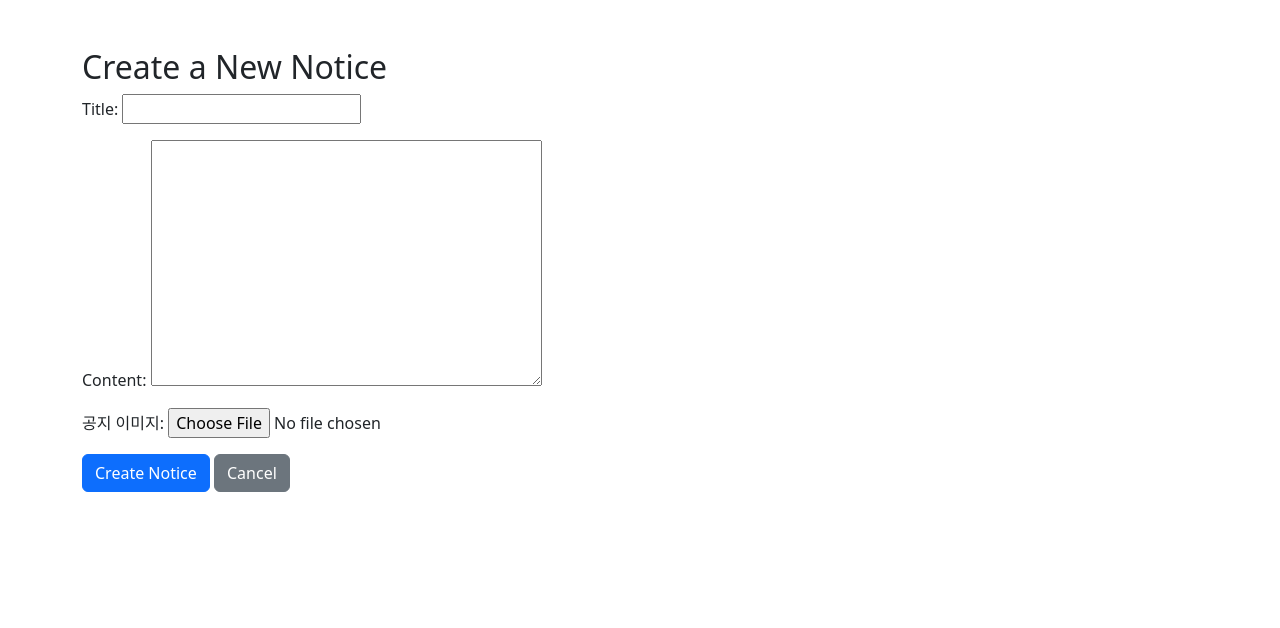
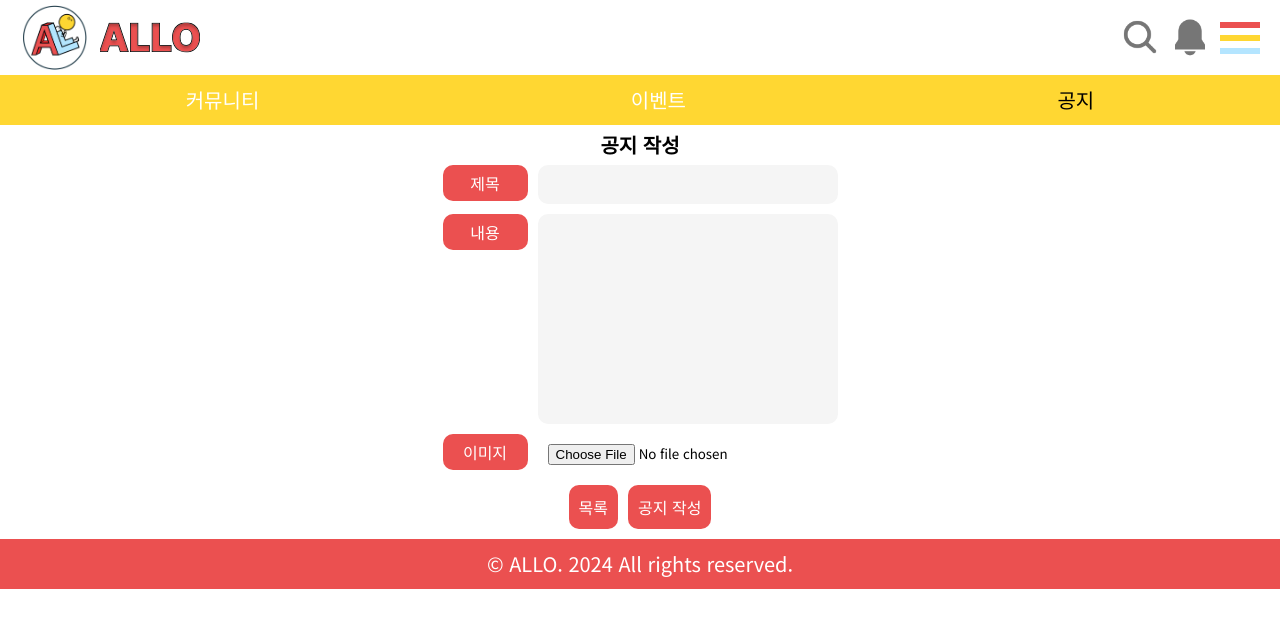
Before and after one commit to TEAM-ALLO/ALLO, a Django app: page /community/notices/create/ in a window 1280 px wide. Shown: the top 628 px of the page. Run offline with Django 4.2, Linux system fonts and the light colour scheme; the visitor is signed in with stand-in values (Sample User, id 1).

Commit message:
feat: 공지 리스트 및 디테일 페이지

```diff
--- a/static/css/community/community_list.css
+++ b/static/css/community/community_list.css
@@ -1,3 +1,9 @@
+.community-categoty {
+    color: #fff !important;
+}
+.community-categoty-selected {
+    color: black !important;
+}
 .community-header {
     width: 100%;
     background-color: var(--main--yellow--color);
--- a/static/css/community/event_list.css
+++ b/static/css/community/event_list.css
@@ -1,3 +1,9 @@
+.community-category {
+    color: #fff !important;
+}
+.community-category-selected {
+    color: black !important;
+}
 .community-header {
     width: 100%;
     background-color: var(--main--yellow--color);
@@ -7,9 +13,6 @@
     justify-content: space-around;
     color: #fff;
     font-size: 20px;
-}
-.community-category:nth-child(1) {
-    color: black;
 }
 .button-group {
     margin: 10px;
@@ -75,7 +78,7 @@
     margin-left: calc(100% - 100px - 10%);
     display: flex;
     justify-content: center;
-
+    margin-top: 10px;
 }
 .event-btn a {
     height: 25px;
--- /dev/null
+++ b/static/css/community/notice_form.css
@@ -0,0 +1,63 @@
+.notice-form-title {
+    font-size: 20px;
+    font-weight: bold;
+    text-align: center;
+    margin: 10px 0;
+}
+.notice-form-container {
+    display: flex;
+    flex-direction: column;
+    gap: 10px;
+}
+.notice-form-container div {
+    display: flex;
+    justify-content: center;
+    align-items: flex-start;
+    gap: 10px;
+}
+.notice-form-container div div {
+    background-color: var(--main--red--color);
+    padding: 10px;
+    border-radius: 10px;
+    color: #fff;
+    display: inline-block;
+    width: 85px;
+    text-align: center;
+    height: 36px;
+}
+.notice-form-container input,
+.notice-form-container textarea {
+    border: 0;
+    background-color: var(--light--gray--color);
+    border-radius: 10px;
+    padding: 10px;
+    width: 300px;
+}
+.notice-form-container textarea {
+    resize: none;
+}
+.notice-form-container textarea:focus {
+    outline: none;
+}
+#id_image {
+    background-color: #fff;
+    cursor: pointer;
+}
+.notice-form-btns {
+    display: flex;
+    gap: 10px;
+    margin-bottom: 10px;
+}
+.notice-form-btns button,
+.notice-form-btns a {
+    background-color: var(--main--red--color);
+    color: #fff !important;
+    border-radius: 10px;
+    padding: 10px;
+    font-size: 16px;
+    height: 44px;
+}
+.notice-form-btns a {
+    display: flex;
+    align-items: center;
+}
--- a/templates/community/chatroom_detail.html
+++ b/templates/community/chatroom_detail.html
@@ -6,9 +6,9 @@
 {% endblock %}
 {% block content %}
 <div class="community-header">
-    <div class="community-categoty"><a href="{% url 'community_user:event_list' %}">이벤트</a></div>
-    <div class="community-categoty"><a href="{% url 'community_user:chatroom_list' %}">채팅방</a></div>
-    <div class="community-categoty"><a href="{% url 'community_user:post_list' %}">커뮤니티</a></div>
+    <div class="community-category"><a href="{% url 'community_user:post_list' %}">커뮤니티</a></div>
+    <div class="community-category"><a href="{% url 'community_user:event_list' %}">이벤트</a></div>
+    <div class="community-category"><a href="{% url 'community_user:notice_list' %}">공지</a></div>
 </div>
 <h2 class="receiver-username">{{ receiver.username }}님과의 채팅</h2>
     <div class="chatroom-detail-big-container" id="chat-messages">
--- a/templates/community/chatroom_list.html
+++ b/templates/community/chatroom_list.html
@@ -5,9 +5,9 @@
 {% endblock %}
 {% block content %}
 <div class="community-header">
-    <div class="community-categoty"><a href="{% url 'community_user:event_list' %}">이벤트</a></div>
-    <div class="community-categoty"><a href="{% url 'community_user:chatroom_list' %}">채팅방</a></div>
-    <div class="community-categoty"><a href="{% url 'community_user:post_list' %}">커뮤니티</a></div>
+    <div class="community-category"><a href="{% url 'community_user:post_list' %}">커뮤니티</a></div>
+    <div class="community-category"><a href="{% url 'community_user:event_list' %}">이벤트</a></div>
+    <div class="community-category"><a href="{% url 'community_user:notice_list' %}">공지</a></div>
 </div>
 <h3 class="community-chatroom-title">친구와 채팅을 시작해보세요!</h3>
 <!-- <h4 class="community-friend-title">친구 목록</h4> -->
--- a/templates/community/notice_form.html
+++ b/templates/community/notice_form.html
@@ -1,36 +1,32 @@
-<!DOCTYPE html>
-<html lang="en">
-<head>
-    <meta charset="UTF-8">
-    <meta name="viewport" content="width=device-width, initial-scale=1.0">
-    <title>Create Notice</title>
-    <!-- Bootstrap CSS 예시 (원하는 CSS 라이브러리를 사용할 수 있습니다.) -->
-    <link href="https://cdn.jsdelivr.net/npm/bootstrap@5.3.0/dist/css/bootstrap.min.css" rel="stylesheet">
-</head>
-<body>
-    <div class="container mt-5">
-        <h2>Create a New Notice</h2>
-        <form method="post" enctype="multipart/form-data">
+{% extends 'base.html' %}
+{% block head %}
+<link rel="stylesheet" href="/static/css/community/event_list.css">
+<link rel="stylesheet" href="/static/css/community/notice_form.css">
+{% endblock %}
+{% block content %}
+<div class="community-header">
+    <div class="community-category"><a href="{% url 'community_user:post_list' %}">커뮤니티</a></div>
+    <div class="community-category"><a href="{% url 'community_user:event_list' %}">이벤트</a></div>
+    <div class="community-category community-category-selected"><a href="{% url 'community_user:notice_list' %}">공지</a></div>
+</div>
+<h2 class="notice-form-title">공지 작성</h2>
+<form method="post" enctype="multipart/form-data" class="notice-form-container">
     {% csrf_token %}
-            <div class="mb-3">
-                {{ form.title.label_tag }}
+    <div>
+        <div>제목</div>
         {{ form.title }}
     </div>
-            <div class="mb-3">
-                {{ form.content.label_tag }}
+    <div>
+        <div>내용</div>
         {{ form.content }}
     </div>
-            <div class="mb-3">
-                {{ form.image.label_tag }}
+    <div>
+        <div>이미지</div>
         {{ form.image }}
     </div>
-            <button type="submit" class="btn btn-primary">Create Notice</button>
-            <a href="{% url 'community_user:notice_list' %}" class="btn btn-secondary">Cancel</a>
+    <div class="notice-form-btns">
+        <a href="{% url 'community_user:notice_list' %}">목록</a>
+        <button type="submit">공지 작성</button>
+    </div>
 </form>
-    </div>
-
-    <!-- Bootstrap JS and dependencies (Optional) -->
-    <script src="https://cdn.jsdelivr.net/npm/@popperjs/core@2.11.6/dist/umd/popper.min.js"></script>
-    <script src="https://cdn.jsdelivr.net/npm/bootstrap@5.3.0/dist/js/bootstrap.min.js"></script>
-</body>
-</html>
+{% endblock %}
--- a/templates/community/post_detail.html
+++ b/templates/community/post_detail.html
@@ -5,9 +5,9 @@
 {% endblock %}
 {% block content %}
 <div class="community-header">
+    <div class="community-category community-categoty-selected"><a href="{% url 'community_user:post_list' %}">커뮤니티</a></div>
     <div class="community-category"><a href="{% url 'community_user:event_list' %}">이벤트</a></div>
-    <div class="community-category"><a href="{% url 'community_user:chatroom_list' %}">채팅방</a></div>
-    <div class="community-category"><a href="{% url 'community_user:post_list' %}">커뮤니티</a></div>
+    <div class="community-category"><a href="{% url 'community_user:notice_list' %}">공지</a></div>
 </div>
 <div class="post-detail-big-container">
     <div class="post-detail-top">
--- a/templates/community/post_form.html
+++ b/templates/community/post_form.html
@@ -5,9 +5,9 @@
 {% endblock %}
 {% block content %}
 <div class="community-header">
-    <div class="community-categoty">이벤트</div>
-    <div class="community-categoty">채팅방</div>
-    <div class="community-categoty">자유게시판</div>
+    <div class="community-category community-categoty-selected"><a href="{% url 'community_user:post_list' %}">커뮤니티</a></div>
+    <div class="community-category"><a href="{% url 'community_user:event_list' %}">이벤트</a></div>
+    <div class="community-category"><a href="{% url 'community_user:notice_list' %}">공지</a></div>
 </div>
 <h1 class="post-title">
     {% if form.instance.pk %}
```
Also changed, not shown: static/css/community/chatroom_detail.css (+4 -5 lines), static/css/community/chatroom_list.css (+4 -4 lines), static/css/community/community_create.css (+6 -3 lines), static/css/community/community_detail.css (+6 -3 lines), static/css/community/event_detail.css (+16 -0 lines), static/css/community/event_form.css (added, +56 -0 lines), templates/community/event_detail.html (+5 -2 lines), templates/community/event_form.html (+23 -16 lines), templates/community/event_list.html (+2 -36 lines), templates/community/notice_detail.html (+20 -18 lines), templates/community/notice_list.html (+18 -46 lines), templates/community/post_list.html (+3 -4 lines). Lines whose indentation alone changed are shown as unchanged.
